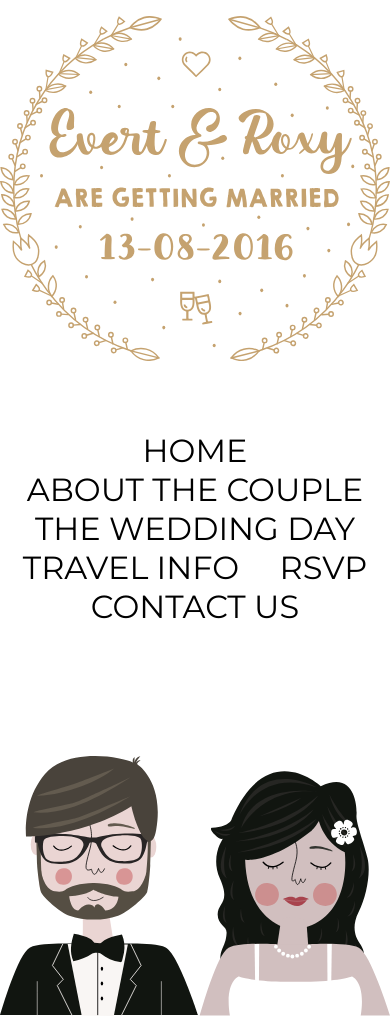
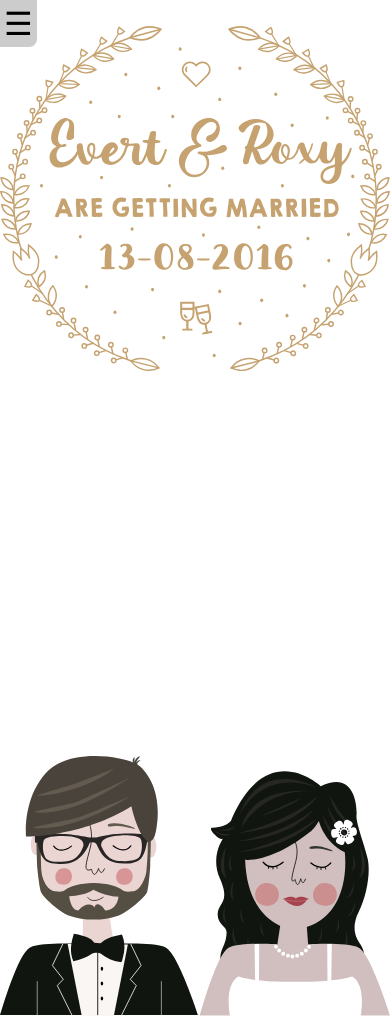
Before and after one commit to evert/wedding, a Jekyll site: the page built from index.md, in a window 390 px wide and 1020 px high. Built offline with Jekyll 4.4.1, drawn with Linux system fonts in a browser that asks for light colours.

Commit message:
Better mobile layout

```diff
--- a/_layouts/default.html
+++ b/_layouts/default.html
@@ -17,15 +17,35 @@
 
     <link rel="shortcut icon" type="image/png" href="/img/icon/ios/Icon-60@2x.png"/>
 
+    <script src="//code.jquery.com/jquery-1.12.0.min.js"></script>
+
+    <script>
+
+        $(document).ready(function() {
+            $('.hamburger').click(function() {
+                $('nav').toggleClass('open');
+            });
+        });
+
+
+    </script>
+
   </head>
   <body>
       <nav>
+
+          <span class="hamburger">☰ </span>
+
+          <div class="menu-options">
+
              <a href="/">Home</a>
              <a href="/about-the-couple/">About the couple</a>
              <a href="/the-day/">The wedding day</a>
              <a href="/travel-info/">Travel Info</a>
              <a href="/rsvp/">RSVP</a>
              <a href="/contact/">Contact us</a>
+
+          </div>
       </nav>
 
       <section class="{{ page.sectionClass }}">
--- a/css/style.css
+++ b/css/style.css
@@ -26,21 +26,6 @@ img {
     max-width: 100%;
 }
 
-nav {
-    text-align: center;
-    word-spacing: 1em;
-    padding-top: 50px;
-    padding-bottom: 70px;
-    flex: 0 0 auto;
-}
-
-nav a {
-    color: #000;
-    text-decoration: none;
-    word-spacing: normal;
-    text-transform: uppercase;
-    white-space: nowrap;
-}
 
 section {
     flex: 1 0 auto;
@@ -56,10 +41,14 @@ section.home p {
     text-align: center;
 }
 
+table {
+    border-collapse: collapse;
+}
+
 th, td {
     text-align: left;
     padding: 3px;
-    border: 1px solid #333;
+    border-bottom: 1px solid #aaa;
 }
 
 
@@ -72,13 +61,87 @@ th, td {
 
 }
 
-@media (max-width: 480px) {
+
+/**
+ * Mobile-specific styles
+ */
+@media (max-width: 479px) {
+
     nav {
-        order: 1;
+        position: fixed;
+        display: flex;
+        width: 100%;
+    }
+
+    .menu-options {
+        display: none;
+    }
+
+    .hamburger {
+        display: inline-block;
+        padding: 4px;
         font-size: 200%;
+        background: #ccc;
+        border-bottom-right-radius: 8px;
+        cursor: pointer;
     }
-    footer {
-        order: 2;
+
+    nav.open .menu-options {
+
+        display: block;
+        background: #ccc;
+        font-size: 150%;
+        width: 100%;
+
+    }
+    nav.open .menu-options a {
+        display: block;
+        color: black;
+        border-bottom: 1px solid #fff;
+        text-decoration: none;
+        padding: 10px 0 10px 0;
+    }
+
+
+    section {
+        padding-top: 10px;
     }
 
 }
+
+
+/**
+ * Desktop-specific styles
+ */
+@media (min-width: 480px) {
+
+    nav {
+        text-align: center;
+        word-spacing: 1em;
+        padding-top: 50px;
+        padding-bottom: 70px;
+        flex: 0 0 auto;
+    }
+
+    nav a {
+        color: #000;
+        text-decoration: none;
+        word-spacing: normal;
+        text-transform: uppercase;
+        white-space: nowrap;
+    }
+
+
+    .hamburger {
+
+        display: none;
+
+    }
+
+    .menu-options {
+
+        display: block;
+
+    }
+
+}
```
Lines whose indentation alone changed are shown as unchanged.
